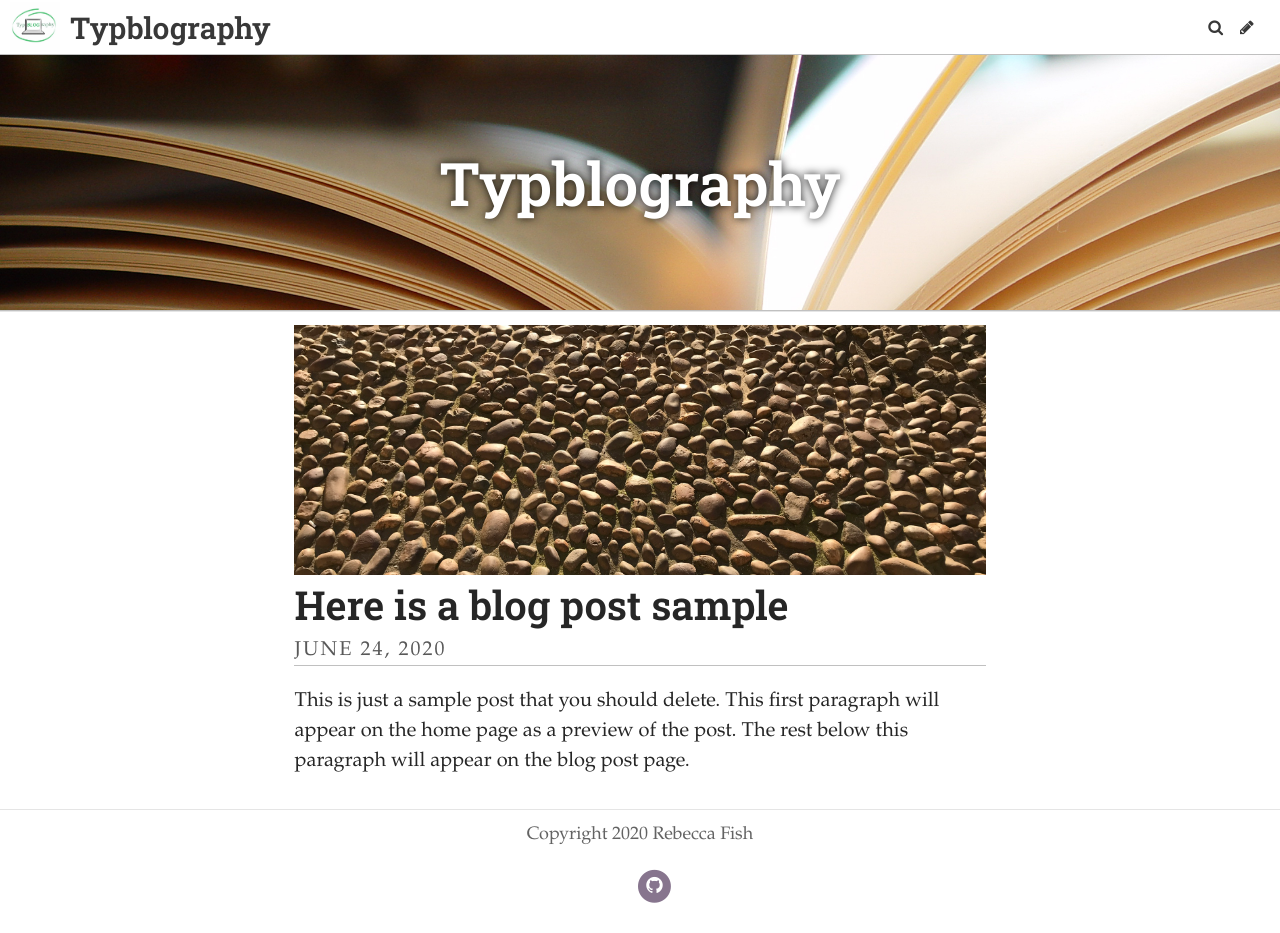
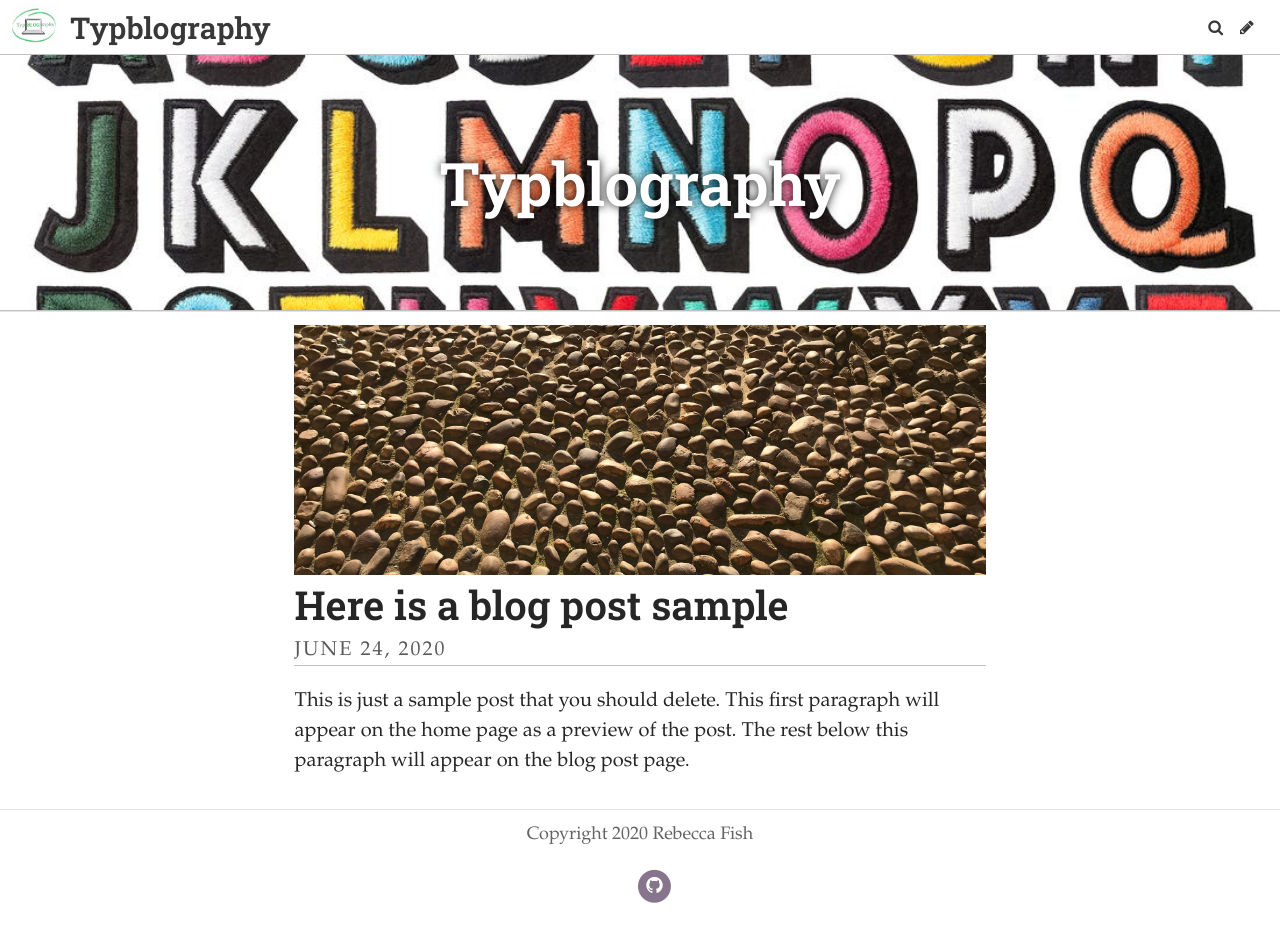
Before and after one commit to Beccy932/mybrookesblog, a Jekyll site: the page built from index.html, in a window 1280 px wide. Built offline with Jekyll 4.4.1, drawn with Linux system fonts in a browser that asks for light colours; some web fonts are replaced; the list of posts is cut into pages by our own code.

Commit message:
Update Settings “general”

```diff
--- a/_data/settings.yml
+++ b/_data/settings.yml
@@ -2,7 +2,7 @@ title: Typblography
 description: A website with a blog
 header_text: Typblography
 footer_text: Copyright 2020 Rebecca Fish
-header_feature_image: ../uploads/pages.jpg
+header_feature_image: ../uploads/5db6fe26045a31180a56abd3.jpeg
 bannerheight: 20vmax
 logo: ../uploads/blog.jpg
 favicon: /uploads/favicon.ico
```
Also changed, not shown: uploads/5db6fe26045a31180a56abd3.jpeg (added).
